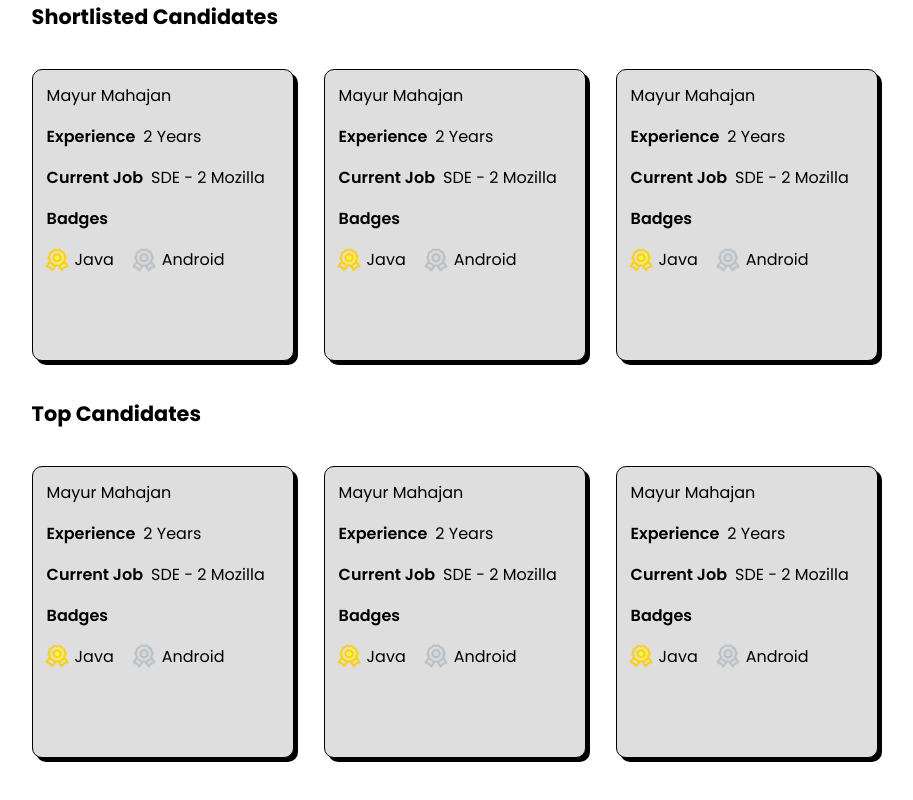
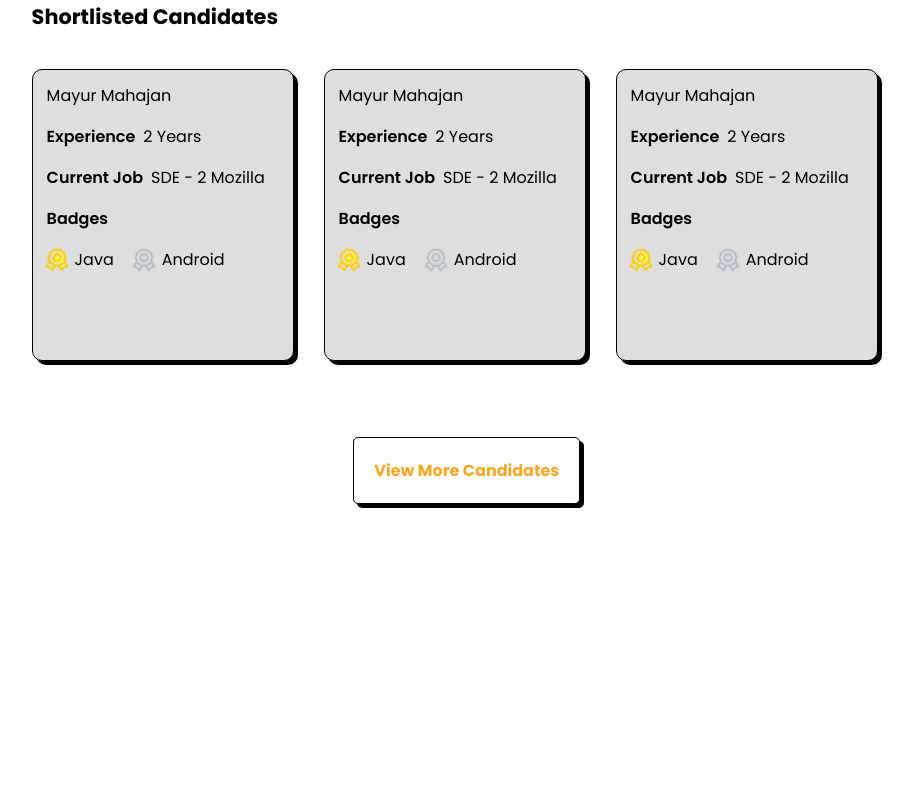
Before and after one commit to MayurSMahajan/HR-Portal, a React (Create React App) app in the folder client/: page /job in a window 1280 px wide. Shown: the part 1441-2241 px from the top of the page, without its empty margins (298-1211 px from the left). After the commit the page ends 1995 px from the top, so only its background shows below. Built offline with nearby package versions, Linux system fonts and the light colour scheme.

Commit message:
style: changed hover effects

```diff
--- a/client/src/App.css
+++ b/client/src/App.css
@@ -13,10 +13,7 @@
 }
 
 .button {
-
   box-sizing: border-box;
-
-  /* position: absolute; */
   width: 118px;
   height: 40px;
   left: 0px;
--- a/client/src/components/home/home.css
+++ b/client/src/components/home/home.css
@@ -56,7 +56,8 @@
 }
 
 .job-postings-card-container:hover {
-  transition: ease 0.1s;
+  transition: 0.25s ease-in-out;
+  cursor: pointer;
   box-shadow: 4px 4px 0px #000000;
 }
 
--- a/client/src/components/posting/PostingDetail.js
+++ b/client/src/components/posting/PostingDetail.js
@@ -29,14 +29,8 @@ const PostingDetail = () => {
           <CandidatesCard />
           <ViewAllCard />
         </div>
-        <div className="candidates-type-container">
-          <h3 className="postings-heading">Top Candidates</h3>
-        </div>
-        <div className="candidates-container">
-          <CandidatesCard />
-          <CandidatesCard />
-          <CandidatesCard />
-          <ViewAllCard />
+        <div className="secondary-btn-container">
+          <span className="secondary-btn">View More Candidates</span>
         </div>
       </div>
     </div>
--- a/client/src/components/posting/posting.css
+++ b/client/src/components/posting/posting.css
@@ -6,47 +6,66 @@
   width: 68vw;
 }
 
-.postings-heading{
+.secondary-btn {
+    padding: 20px;
+    text-align: center;
+    font-family: "Poppins";
+    font-weight: 700;
+    border: 1px solid black;
+    color: #f9a826;
+    background: white;
+    border-radius: 5px;
+    cursor: pointer;
+    box-shadow: 4px 4px 0px #000000;
+    transition: 0.25s ease-in-out;
+}
+
+.secondary-btn:hover {
+    box-shadow: none;
+    cursor: pointer;
+}
+
+.postings-heading {
   font-size: 1.3em;
 }
 
 /* ------------------------------------- Posting Card ------------------------------------------------*/
 
-.posting_card{
-    background-color: #EBEAEA;
+.posting_card {
+  background-color: #ebeaea;
   padding: 10px 40px;
   border-radius: 10px;
 }
 
-.card_heading{
+.card_heading {
   font-size: 1.2em;
   font-weight: 900;
 }
 
 /*------------------------- Metadata Card Container ---------------------------*/
 
-.metadata_cards_container{
+.metadata_cards_container {
   display: grid;
   grid-template-columns: 50% auto;
 }
 
-.metadata_section{
+.metadata_section {
   display: flex;
   align-items: center;
 }
 
-.metadata_card{
+.metadata_card {
   display: flex;
   align-items: center;
   margin-right: 20px;
 }
 
-.skill_text{
+.skill_text {
   font-weight: 500;
   margin-left: 20px;
 }
 
-.metadata_icon{
+.metadata_icon {
   color: #555;
   margin-right: 10px;
   height: 22px;
@@ -54,17 +73,17 @@
 
 /*--------------------------- Job Description --------------------------------*/
 
-.description_card{
+.description_card {
   margin-top: 20px;
 }
 
-.description_key{
+.description_key {
   font-size: 1.1em;
   font-weight: 600;
   margin-bottom: 8px;
 }
 
-.description_value{
+.description_value {
   font-size: 1em;
   color: #222;
   text-align: justify;
@@ -73,22 +92,22 @@
 /* ------------------------------------- Posting Card Ends -------------------------------------------*/
 /* ------------------------------------- Candidates Section ------------------------------------------*/
 
-.candidates-section{
+.candidates-section {
   margin: 30px 0px;
 }
 
-.candidates-type-container{
+.candidates-type-container {
   display: flex;
   align-items: center;
   justify-content: space-between;
 }
 
-.candidates-container-wrapper{
+.candidates-container-wrapper {
   display: flex;
   width: 68vw;
 }
 
-.candidates-container{
+.candidates-container {
   display: flex;
   width: 68vw;
   padding: 16px 0px;
@@ -101,7 +120,7 @@
   display: none; /* Chrome and Safari */
 }
 
-.candidates-card{
+.candidates-card {
   padding: 5px 10px;
   margin-right: 30px;
   background-color: #dedede;
@@ -114,44 +133,43 @@
   transition: 0.25s ease-in-out;
 }
 
-.candidates-card:hover{
+.candidates-card:hover {
   box-shadow: none;
+  cursor: pointer;
 }
 
-.candidates-card p{
+.candidates-card p {
   margin: 8px 4px;
 }
 
-
-.candidate-info-container{
+.candidate-info-container {
   display: flex;
   overflow-x: hidden;
   overflow-y: hidden;
 }
 
-.candidate-card-key{
+.candidate-card-key {
   font-weight: 600;
   margin-right: 10px;
 }
 
-
-.badges-container{
+.badges-container {
   display: flex;
 }
 
-.badge-card{
+.badge-card {
   display: flex;
   justify-content: flex-start;
   align-items: center;
   margin-right: 12px;
 }
 
-.badge-icon{
+.badge-icon {
   height: 28px;
   width: 28px;
 }
 
-.view-all-card{
+.view-all-card {
   height: 280px;
   display: flex;
   align-items: center;
@@ -159,17 +177,24 @@
   min-width: 200px;
 }
 
-.view-all-btn{
+.view-all-btn {
   display: flex;
   height: 40px;
   cursor: pointer;
   align-items: center;
 }
 
-.view-all-btn:hover{
+.view-all-btn:hover {
   border-bottom: 2px solid black;
+  transition: 0.125s ease-in-out;
 }
 
-.view-all-text{
+.view-all-text {
   margin-right: 10px;
 }
+
+.secondary-btn-container{
+    display: flex;
+    justify-content: center;
+    margin-top: 60px;
+}
```
Lines whose indentation alone changed are shown as unchanged.
